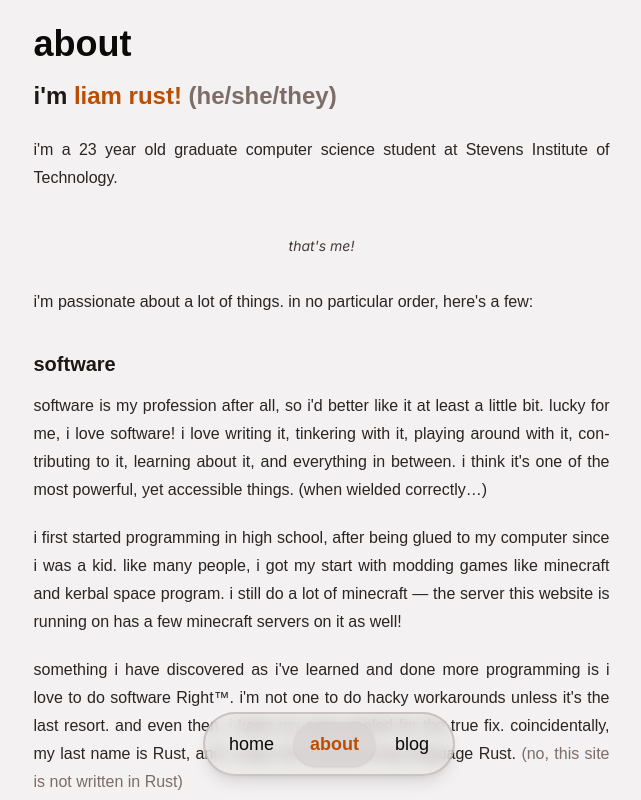
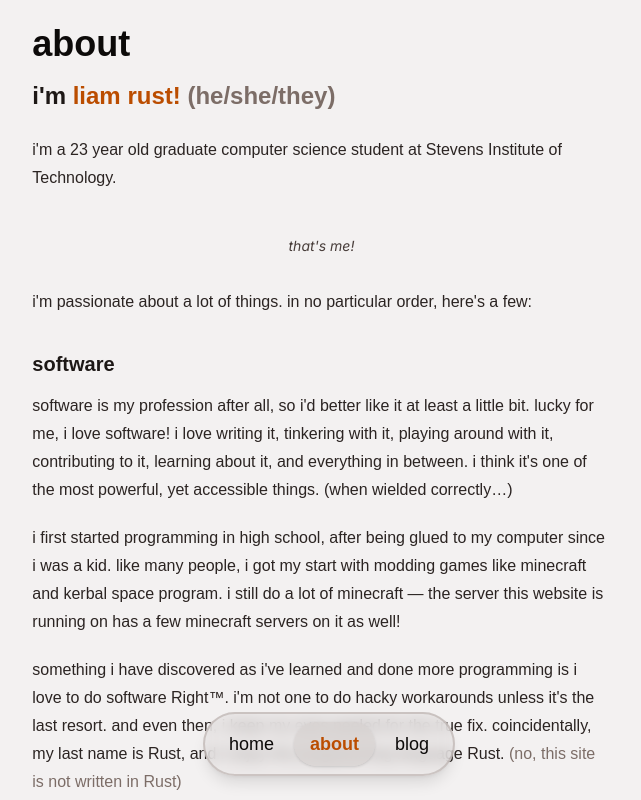
Before and after one commit to loimabean/loim-dev-svelte, a SvelteKit app: page /about in a window 1280 px wide. Shown: the top 800 px of the page, without its empty margins (311-952 px from the left). Built offline with nearby package versions, Linux system fonts and the light colour scheme; a web font is replaced by a local one.

Commit message:
refactor: about auto page width + remove justification
prose auto sets a maximum width, so we don't need to! also, i don't love
how justification looks on the about page, tbh. better for the blogs.

```diff
--- a/src/routes/about/+page.svelte
+++ b/src/routes/about/+page.svelte
@@ -13,9 +13,9 @@
 	/>
 </svelte:head>
 
-<main class="max-w-xl">
+<main>
 	<h1 class="mb-4 text-4xl font-extrabold">about</h1>
-	<article class="prose text-justify hyphens-auto prose-taupe dark:prose-invert">
+	<article class="prose prose-taupe dark:prose-invert">
 		<h2>
 			i'm <strong class="text-amber-700 dark:text-amber-400">liam rust!</strong>
 			<span class="text-taupe-500 dark:text-taupe-400">(he/she/they)</span>
--- a/src/routes/blog/[slug]/+page.svelte
+++ b/src/routes/blog/[slug]/+page.svelte
@@ -16,7 +16,7 @@
 		class="mb-4 block text-amber-700 hover:text-amber-800 active:text-amber-900 dark:text-amber-400 dark:hover:text-amber-300 dark:active:text-amber-200"
 		href={resolve('/blog')}>&lt;-- back to blog</a
 	>
-	<article class="max-w-xlg mx-auto prose text-justify hyphens-auto prose-taupe dark:prose-invert">
+	<article class="prose text-justify hyphens-auto prose-taupe dark:prose-invert">
 		<header class="mb-4">
 			<h1 class="mb-2">{data.metadata.title}</h1>
 			<p class="text-md text-taupe-600 dark:text-taupe-400">{data.metadata.description}</p>
```
